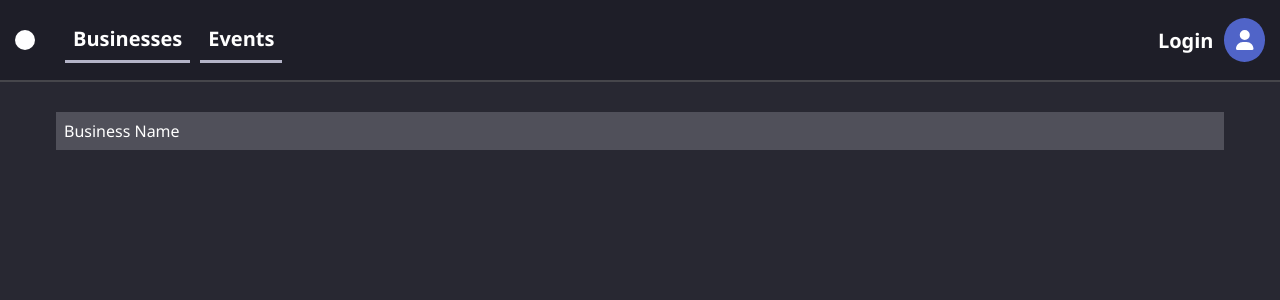
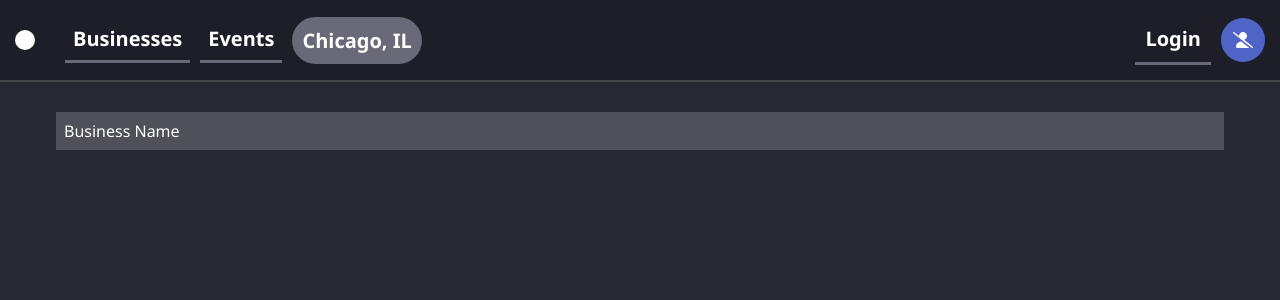
Before and after one commit to danbarajas/TadPool, a React (Vite) app in the folder client/: page / in a window 1280 px wide. Shown: the top 300 px of the page. Built offline with nearby package versions, Linux system fonts and the light colour scheme.

Commit message:
Login Initial Layout

```diff
--- a/client/src/components/Navbar.jsx
+++ b/client/src/components/Navbar.jsx
@@ -1,10 +1,14 @@
-import {} from 'react'
+import { useEffect } from 'react'
 import './Navbar.scss'
 
 import { FontAwesomeIcon } from '@fortawesome/react-fontawesome'
-import { faUser , faCircle} from '@fortawesome/free-solid-svg-icons'
+import { faCircle, faUserSlash} from '@fortawesome/free-solid-svg-icons'
 
 export function TopNavBar() {
+    useEffect(() => {
+
+    }, [])
+
     return <div className="top-navbar">
         <div className="left">
             <FontAwesomeIcon icon={faCircle} className='logo'></FontAwesomeIcon>
@@ -12,10 +16,11 @@ export function TopNavBar() {
                 <div className="businesses">Businesses</div>
                 <div className="events">Events</div>
             </div>
+            <div className="location">Chicago, IL</div>
         </div>
         <div className="right">
-            <div className="name">Login</div>
-            <FontAwesomeIcon icon={faUser} className='profile-icon'></FontAwesomeIcon>
+            <div className="name" onClick={() => location.assign('/login')}>Login</div>
+            <FontAwesomeIcon icon={faUserSlash} className='profile-icon'></FontAwesomeIcon>
         </div>
     </div>
 }
--- a/client/src/components/Navbar.scss
+++ b/client/src/components/Navbar.scss
@@ -1,5 +1,7 @@
 $top-navbar-theme: rgb(30, 30, 40);
 $top-navbar-profile: rgb(80, 100, 200);
+$top-navbar-hover: rgb(180, 180, 200, 0.5);
+$border-radius-size: 6px;
 
 .top-navbar {
     width: 100%;
@@ -25,6 +27,14 @@ $top-navbar-profile: rgb(80, 100, 200);
         flex-direction: row;
         gap: 0.5em;
 
+        .location {
+            display: flex;
+
+            border-radius: 24px;
+            padding: 0.5em;
+            background-color: $top-navbar-hover;
+        }
+
         .tab {
             margin-left: 1em;
 
@@ -34,15 +44,18 @@ $top-navbar-profile: rgb(80, 100, 200);
             gap: 0.5em;
 
             div {
-                border-bottom: 3px solid rgb(180, 180, 200);
+                border-bottom: 3px solid $top-navbar-hover;
                 padding: 8px;
+
+                border-top-left-radius: $border-radius-size;
+                border-top-right-radius: $border-radius-size;
 
                 cursor: pointer;
                 transition: background-color 0.2s ease;
             }
 
             div:hover {
-                background-color: rgb(180, 180, 200, 0.5);
+                background-color: $top-navbar-hover;
             }
         }
     }
@@ -55,7 +68,25 @@ $top-navbar-profile: rgb(80, 100, 200);
         padding: 0 0.75em;
         gap: 0.5em;
 
+        .name {
+            padding: 0.5em;
+
+            border-top-left-radius: $border-radius-size;
+            border-top-right-radius: $border-radius-size;
+
+            border-bottom: 3px solid $top-navbar-hover;
+
+            cursor: pointer;
+            transition: background-color 0.2s ease;
+        }
+
+        .name:hover {
+            background-color: $top-navbar-hover;
+        }
+
         .profile-icon {
+            aspect-ratio: 1 / 1;
+
             border-radius: 50%;
             padding: 12px;
             background-color: $top-navbar-profile;
--- a/client/src/main.jsx
+++ b/client/src/main.jsx
@@ -4,11 +4,13 @@ import { BrowserRouter, Routes, Route } from 'react-router-dom'
 
 import './main.scss'
 import { useEffect } from 'react'
+import LoginPage from './routes/login/login'
 
 createRoot(document.getElementById('root')).render(
     <BrowserRouter>
         <Routes>
             <Route path='/' element={<IndexPage />} />
+            <Route path='/login' element={<LoginPage />} />
             <Route path='*' element={<NotFound />} />
         </Routes>
     </BrowserRouter>
--- a/client/src/routes/index/index.scss
+++ b/client/src/routes/index/index.scss
@@ -13,7 +13,7 @@ $business-container-theme: rgb(80, 80, 90);
         padding: 2em 0;
 
         .business-container {
-            width: 90%;
+            width: 90vw;
 
             padding: 0.5em;
 
--- a/client/src/routes/login/login.jsx
+++ b/client/src/routes/login/login.jsx
@@ -1,6 +1,22 @@
 import {} from 'react'
 import './login.scss'
 
+import { TopNavBar } from '../../components/Navbar'
+
 export default function LoginPage() {
-    return <div className="login-page"></div>
+    return <div className="login-page">
+        <TopNavBar></TopNavBar>
+        <main>
+            <header>
+                Who Are You?
+            </header>
+            <section>
+                <article>
+
+                </article>
+                <article></article>
+                <article></article>
+            </section>
+        </main>
+    </div>
 }
--- a/client/src/routes/login/login.scss
+++ b/client/src/routes/login/login.scss
@@ -0,0 +1,48 @@
+$container-theme: rgb(80, 80, 90);
+$border-radius-size: 6px;
+
+.login-page {
+    display: flex;
+
+    main {
+        width: 100%;
+
+        margin-top: 5em;
+
+        display: flex;
+        align-items: center;
+        justify-content: center;
+        flex-direction: column;
+        padding: 2em 0;
+
+        section {
+            width: 90vw;
+
+            padding: 0.5em;
+            margin-top: 1em;
+
+            display: flex;
+            justify-content: space-between;
+            flex-direction: row;
+
+            article {
+                width: 30%;
+
+                background-color: $container-theme;
+            }
+        }
+
+        header {
+            width: 90vw;
+
+            padding: 0.5em;
+            border-radius: $border-radius-size;
+
+            text-align: center;
+            font-size: 2em;
+            font-weight: bold;
+
+            background-color: $container-theme;
+        }
+    }
+}
```
Also changed, not shown: 1 other file (tests, documents, lock files or other folders).
